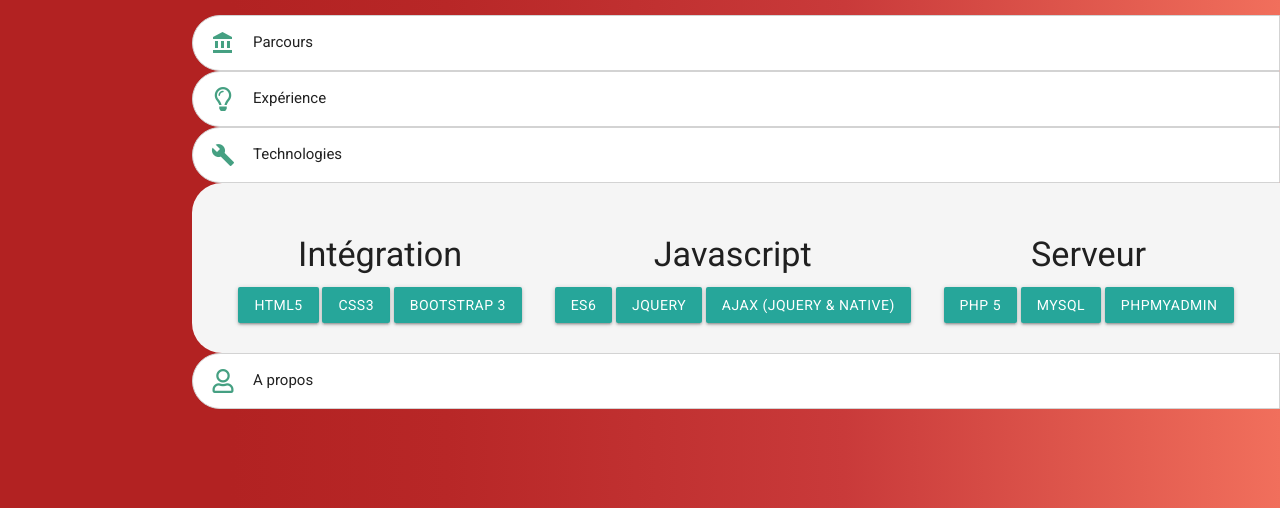
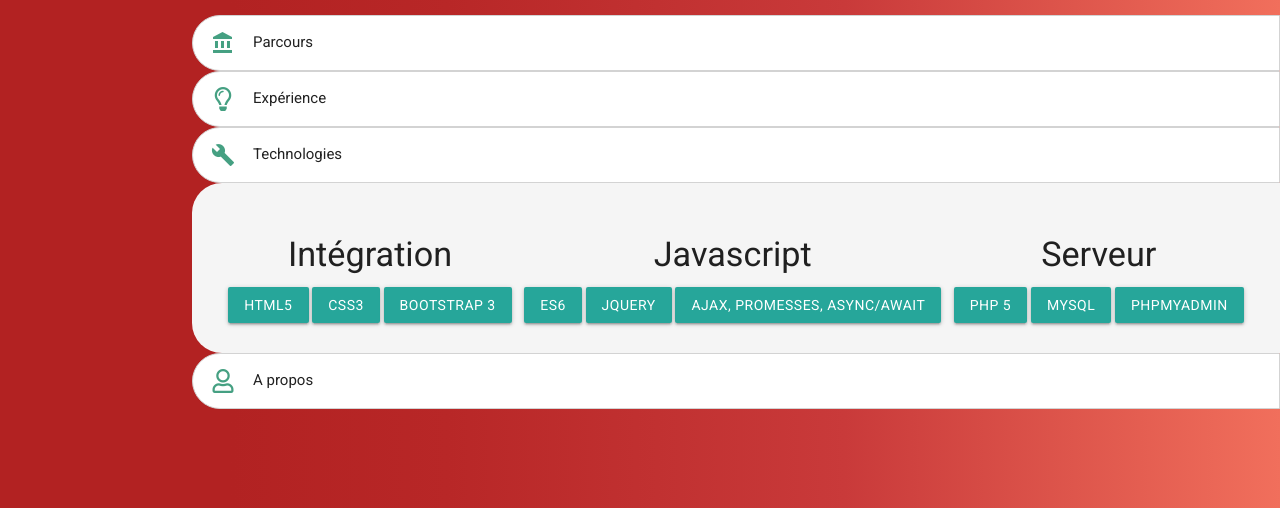
Before and after one commit to NFLorD/CV-new, a PHP site: page / in a window 1280 px wide, after a click that opens the changed part. Shown: the part 238-746 px from the top of the page. Run offline with PHP 8.4, Linux system fonts and the light colour scheme; some libraries are stand-ins or nearby versions.

Commit message:
Update index.phtml

```diff
--- a/templates/index.phtml
+++ b/templates/index.phtml
@@ -76,7 +76,7 @@
                                     <ul>
                                         <li class="btn tooltipped" data-position="bottom" data-tooltip="Normes de scripting adoptées en 2016">ES6</li>
                                         <li class="btn tooltipped" data-position="bottom" data-tooltip="Bibliothèque Javascript">jQuery</li>
-                                        <li class="btn tooltipped" data-position="bottom" data-tooltip="Utilisation asynchrone du langage">AJAX (jQuery & native)</li>
+                                        <li class="btn tooltipped" data-position="bottom" data-tooltip="Utilisation asynchrone du langage">AJAX, promesses, async/await</li>
                                     </ul>
                                 </li>
                                 <li>
```
